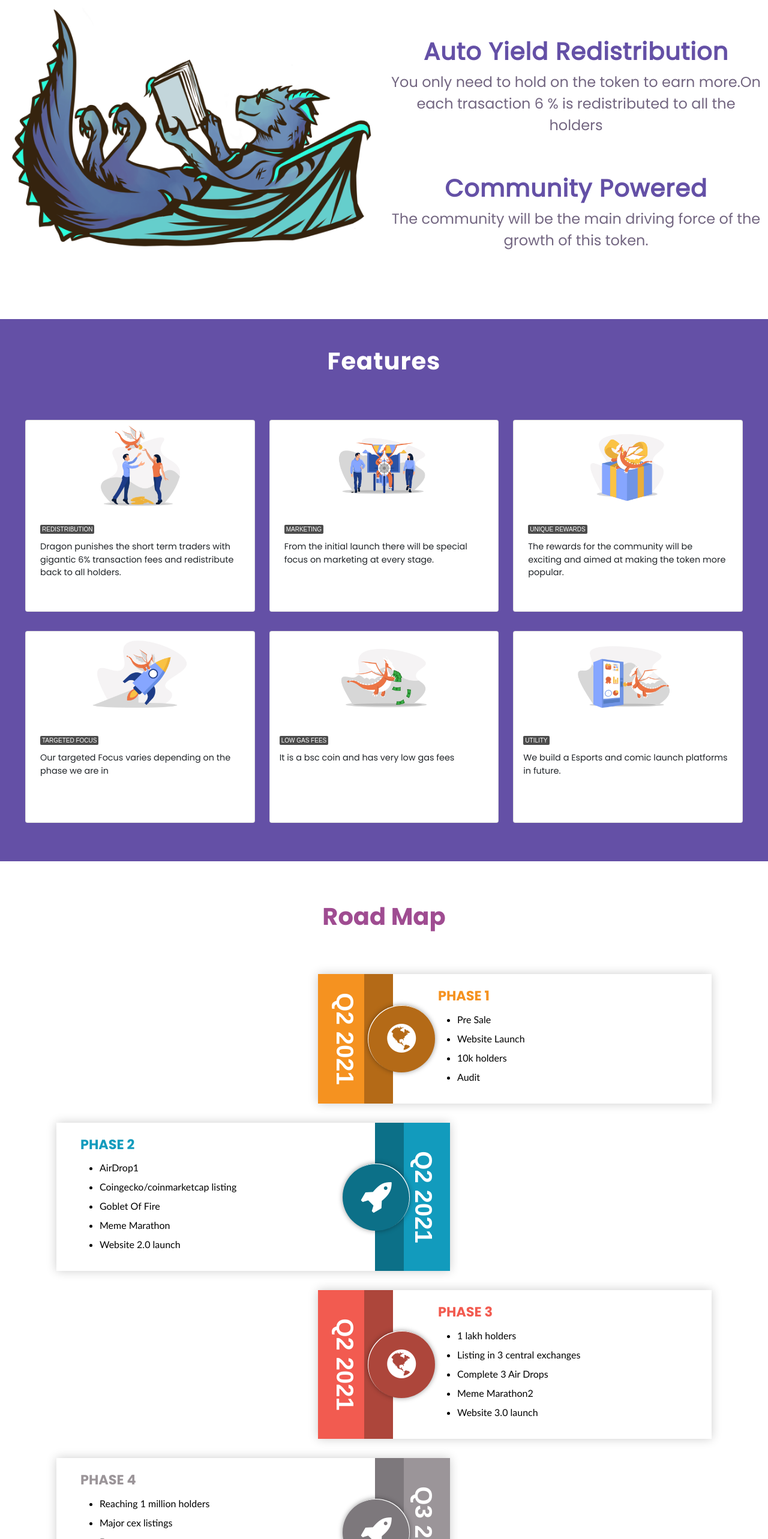
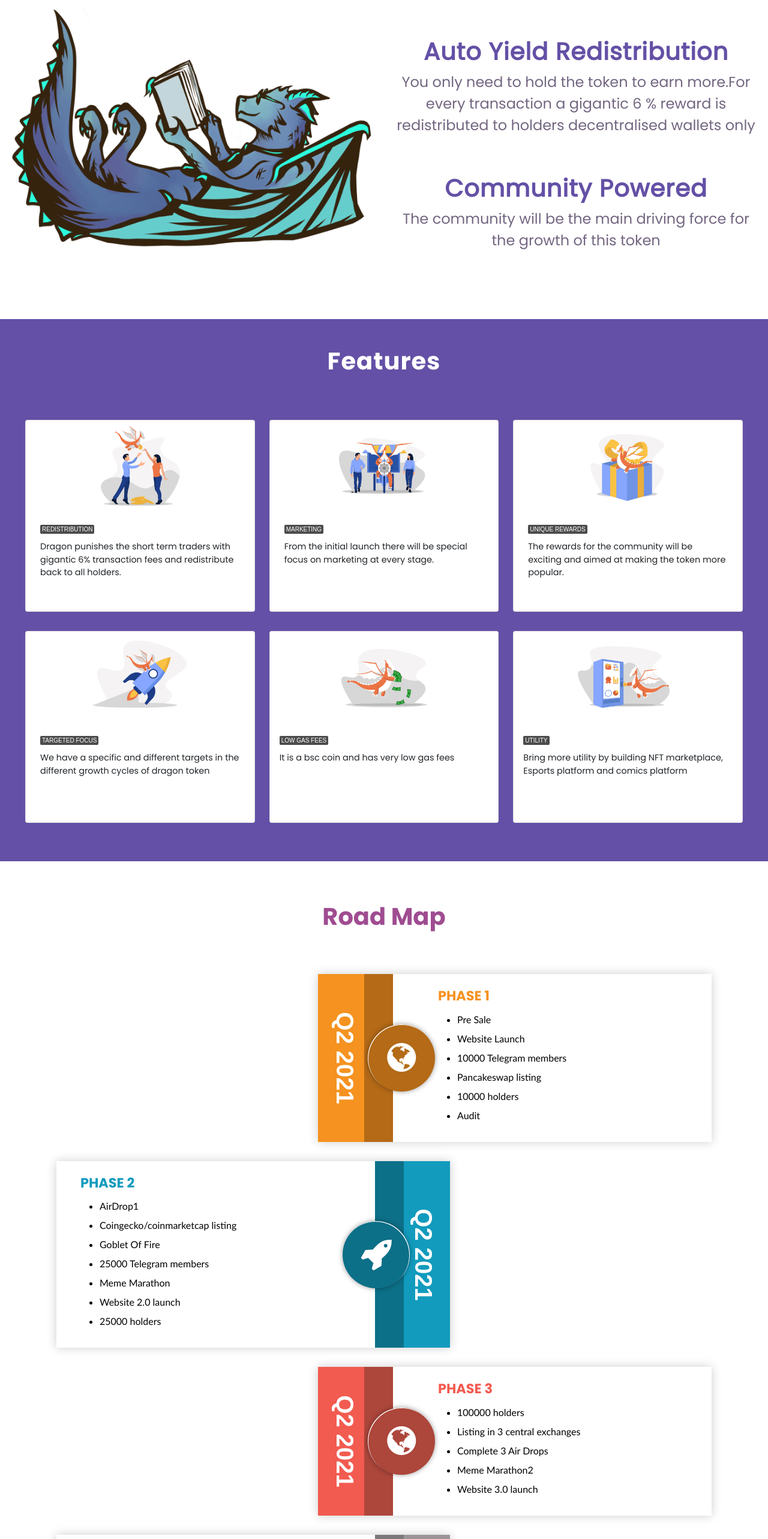
Before and after one commit to sasichaitanya/crypto, an Angular app: page / in a window 1280 px wide. Shown: the part 880-3446 px from the top of the page at 60% size. Built offline with nearby package versions, Linux system fonts and the light colour scheme.

Commit message:
content changes

```diff
--- a/src/app/footer/footer.component.html
+++ b/src/app/footer/footer.component.html
@@ -30,5 +30,5 @@
             </li>
         </ul>
     </div>
-    <p class="copy-right">Copyright © Dragon Earth 2021</p>
+    <!-- <p class="copy-right">Copyright © Dragon Earth 2021</p> -->
 </div>
--- a/src/app/main/main.component.html
+++ b/src/app/main/main.component.html
@@ -23,9 +23,9 @@
         </div>
         <div class="col-md-12 col-lg-6 col-sm-12 col-12">
             <h2 class="text-center sectionTwo-title mt-5 pt-5">Auto Yield Redistribution</h2>
-            <p class="text-center sectionTwo-subtitle">You only need to hold on the token to earn more.On each trasaction 6 % is redistributed to all the holders</p>
+            <p class="text-center sectionTwo-subtitle">You only need to hold the token to earn more.For every transaction a gigantic 6 % reward is redistributed to holders decentralised wallets only</p>
             <h2 class="text-center sectionTwo-title mt-5 pt-3">Community Powered</h2>
-            <p class="text-center sectionTwo-subtitle">The community will be the main driving force of the growth of this token.</p>
+            <p class="text-center sectionTwo-subtitle">The community will be the main driving force for the growth of this token</p>
         </div>
     </div>
 </section>
@@ -83,7 +83,7 @@
                         <div class="card-title">
                           <span>TARGETED FOCUS</span>
                         </div>
-                        <p class="card-text">Our targeted Focus varies depending on the phase we are in</p>
+                        <p class="card-text">We have a specific and different targets in the different growth cycles of dragon token</p>
                       </div>
                 </div>
             </div>
@@ -109,7 +109,7 @@
                         <div class="card-title">
                           <span>UTILITY</span>
                         </div>
-                        <p class="card-text">We build a Esports and comic launch platforms in future.</p>
+                        <p class="card-text">Bring more utility by building NFT marketplace, Esports platform and comics platform</p>
                       </div>
                 </div>
             </div>
@@ -137,7 +137,9 @@
                       <ul>
                         <li>Pre Sale</li>
                         <li>Website Launch</li>
-                        <li>10k holders</li>
+                        <li>10000 Telegram members</li>
+                        <li>Pancakeswap listing</li>
+                        <li>10000 holders</li>
                         <li>Audit</li>
                       </ul>
                     </a>
@@ -151,8 +153,10 @@
                         <li>AirDrop1</li>
                         <li>Coingecko/coinmarketcap listing</li>
                         <li>Goblet Of Fire</li>
+                        <li>25000 Telegram members</li>
                         <li>Meme Marathon</li>
                         <li>Website 2.0 launch</li>
+                        <li>25000 holders</li>
                       </ul>
                     </a>
                   </div>
@@ -162,7 +166,7 @@
                       <div class="timeline-year">Q2 2021</div>
                       <h3 class="title">Phase 3</h3>
                       <ul>
-                        <li>1 lakh holders</li>
+                        <li>100000 holders</li>
                         <li>Listing in 3 central exchanges</li>
                         <li>Complete 3 Air Drops</li>
                         <li>Meme Marathon2</li>
@@ -179,6 +183,7 @@
                         <li>Reaching 1 million holders</li>
                         <li>Major cex listings</li>
                         <li>Dragon swap</li>
+                        <li>NFT Marketplace</li>
                         <li>Comics sale and competions launch</li>
                         <li>Dragon mobile gaming version1 launch</li>
                       </ul>
@@ -202,7 +207,7 @@
           </div>
           <div class="toc py-4 toc-2">
             <h3 class="text-center pt-4">Token Symbol</h3>
-            <h5 class="text-center pb-4">$Dragon</h5>
+            <h5 class="text-center pb-4">$DRAGON</h5>
           </div>
           <div class="toc py-4 toc-3">
             <h3 class="text-center pt-4">Token Supply</h3>
@@ -243,7 +248,7 @@
                         </button>
                       </h2>
                       <div id="flush-collapseOne" class="accordion-collapse collapse" aria-labelledby="flush-headingOne" data-bs-parent="#accordionFlushExample">
-                        <div class="accordion-body"> To Become the most popular token on Earth and reach every crypto wallet by bringing different usabilities to the token.</div>
+                        <div class="accordion-body"> Evolve as a complete ecosystem and become one of the most used tokens on Earth and grow as a community</div>
                       </div>
                     </div>
                     <div class="accordion-item">
@@ -254,7 +259,7 @@
                       </h2>
                       <div id="flush-collapseTwo" class="accordion-collapse collapse" aria-labelledby="flush-headingTwo" data-bs-parent="#accordionFlushExample">
                         <div class="accordion-body">
-                            To Provide the initial liquidity and to get some thrust to our initial marketing
+                            To Provide initial liquidity and to kick-start marketing
                         </div>
                       </div>
                     </div>
@@ -268,7 +273,7 @@
                         <div class="accordion-body">
                             <ul>
                                 <li>Pre sale - 35%</li>
-                                <li>PancakeSwap listing - 20%</li>
+                                <li>PancakeSwap listing - 25%</li>
                                 <li>Airdrop/rewards - 30%</li>
                                 <li>Marketing wallet - 5%</li>
                                 <li>Dev Wallet - 5%</li>
```
Also changed, not shown: src/app/content/content.component.html (+7 -3 lines).
